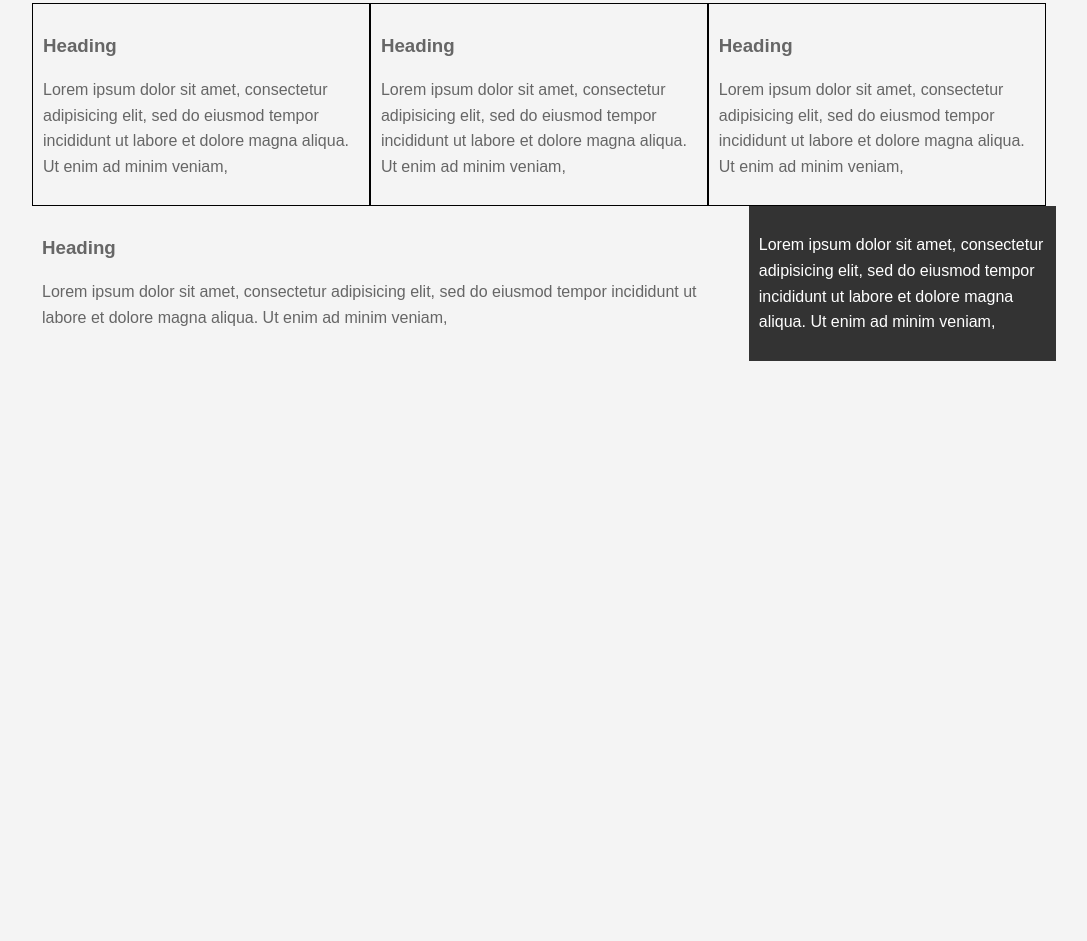
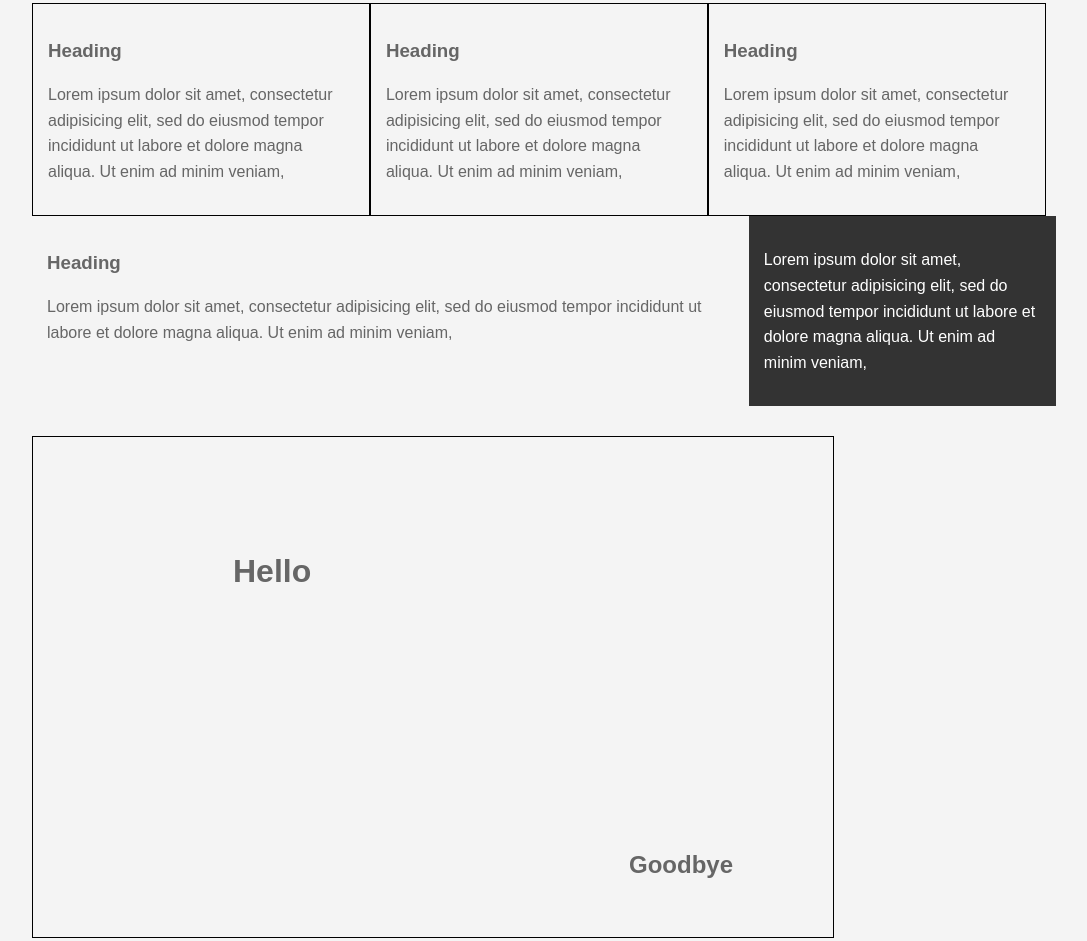
Before and after one commit to Yoctobit-o/Blog, a plain HTML site: page csscheatsheet/index.html in a window 1280 px wide. Shown: the part 1110-2051 px from the top of the page, without its empty margins (96-1183 px from the left). Before the commit the page ends 1863 px from the top, so only its background shows below. Drawn offline with Linux system fonts and the light colour scheme.

Commit message:
added more to csscheatsheet

```diff
--- a/csscheatsheet/css/style.css
+++ b/csscheatsheet/css/style.css
@@ -48,6 +48,10 @@ a:active{
 .container{
 	width:80%;
 	margin:auto;
+}
+
+.clr{
+	clear:both;
 }
 
 .box-1{
@@ -123,7 +127,7 @@ a:active{
 
 .block {
 	float:left;
-	padding: 10px;
+	padding: 15px;
 	width: 33%;
 	border: 1px solid black;
 	box-sizing: border-box;
@@ -132,7 +136,7 @@ a:active{
 #main-block{
 	float:left;
 	width: 70%;
-	padding: 10px;
+	padding: 15px;
 	box-sizing: border-box;
 }
 
@@ -141,9 +145,32 @@ a:active{
 	width: 30%;
 	background-color: #333;
 	color: #fff;
-	padding: 10px;
-
-
+	padding: 15px;
 	box-sizing: border-box;
 
 }
+
+.p-box{
+	width: 800px;
+	height: 500px;
+	border: 1px solid black;
+	margin-top: 30px;
+	position:relative;
+}
+
+.p-box h1{
+	position: absolute;
+	top: 100px;
+	left: 200px;
+}
+
+.p-box h2{
+	position: absolute;
+	bottom: 40px;
+	right: 100px;
+}
+
+.fix-me{
+	position: fixed;
+	top: 40px;
+}
--- a/csscheatsheet/index.html
+++ b/csscheatsheet/index.html
@@ -89,10 +89,17 @@
 			</p>
 		</div>
 
+		<div class="clr"></div>
+
+		<div class="p-box">
+			<h1>Hello</h1>
+			<h2>Goodbye</h2>
+		</div>
+
 
 	</div> <!-- container -->
 
-
+	<a class="fix-me button" href="">Hello</a>
 	<div style="margin-top: 750px;"></div>
 </body>
 </html>
```
